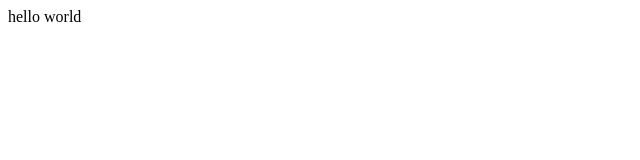
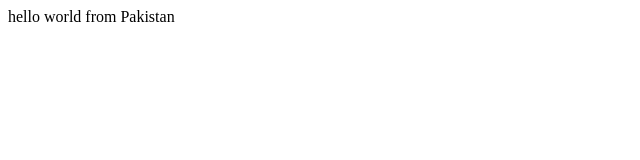
Before and after one commit to atta94/Bootcamp2020-Project1, a plain HTML site: page index.html in a window 1280 px wide. Shown: the whole page, without its empty margins (0-640 px from the left). Drawn offline with Linux system fonts and the light colour scheme.

Commit message:
added into index.html
added hello world into index.html

```diff
--- a/index.html
+++ b/index.html
@@ -8,7 +8,7 @@
 </head>
 <body>
     <div>
-hello world
+hello world from Pakistan
     </div>
 </body>
 </html>
```
